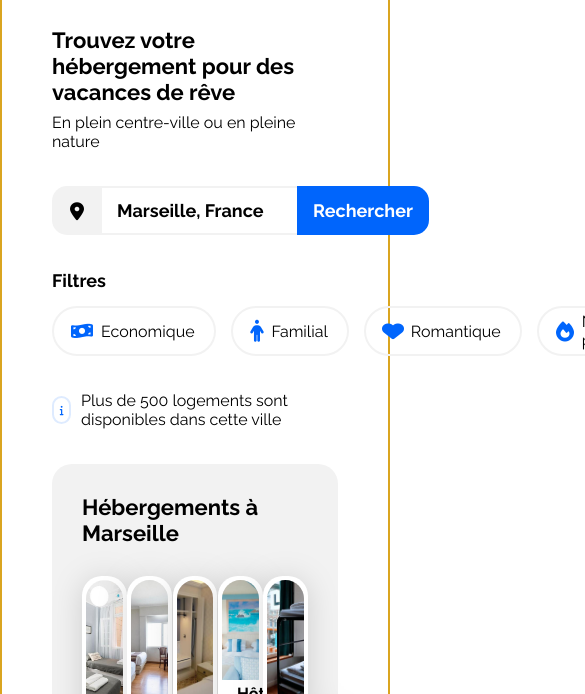
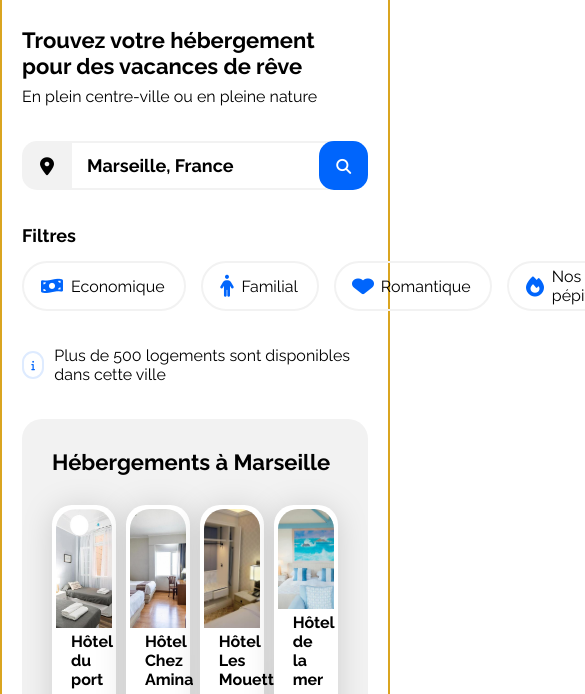
Before and after one commit to ThibautCadiou/Projet02-Booki, a plain HTML site: page index.html in a window 390 px wide. Shown: the part 120-814 px from the top of the page, 585 px wide, since content can reach past the window. Drawn offline with Linux system fonts and the light colour scheme.

Commit message:
finalisation de la barre de recherche pour la partie mobile

```diff
--- a/css/style.css
+++ b/css/style.css
@@ -216,6 +216,10 @@ nav p:hover {
     position: absolute;
     top: 0px;
     right: 0px;
+}
+
+.submit02 {
+    display: none;
 }
 
 /****** Filtre ******/
@@ -540,6 +544,9 @@ footer div {
         border: solid 2px goldenrod;
     }
 
+    main {
+        padding: 0 20px;
+    }
     header {
         width: 100%;
         flex-direction: column;
@@ -584,4 +591,50 @@ footer div {
         border-bottom: var(--main-color) 2px solid;
         border-top: none;
     }
+
+    /* ---- Barre de recherche ---- */
+    .search-bar {
+        width: 100%;
+        justify-content: center;
+        /* border: solid 2px blue; */
+    }
+
+    .submit01 {
+        display: none;
+    }
+
+    .submit02 {
+        display: inline-block;
+        width: 49px;
+        height: 49px;
+        background-color: var(--main-color);
+        position: absolute;
+        top: 0px;
+        right: 0px;
+        border: none;
+        border-radius: 15px;
+        /* border: solid 2px blue; */
+    }
+
+    .submit02 i {
+        color: white;
+        transform: scale(1.121);
+    }
+
+    .search-button {
+        border-radius: 15px;
+        width: 49px;
+        filter: drop-shadow(0px 4px 4px rgba(0, 0, 0, 0.25));
+    }
+
+    .search-form {
+        justify-content: center;
+    }
+
+    .search-input {
+        /* width: calc(100% - 132px); */
+        width: calc(100% - 25px);
+        border-top: solid 2px var(--main-bg-color);
+        border-bottom: solid 2px var(--main-bg-color);
+    }
 }
--- a/index.html
+++ b/index.html
@@ -37,7 +37,8 @@
                         </div>
                         <form class="search-form" action="#" method="get">
                             <input class="search-input search-and-filter-title-font" type="text" name="search" id="search" placeholder="Marseille, France" />
-                            <input class="search-button search-and-filter-title-font" type="submit" value="Rechercher" class="submit01" />
+                            <input class="search-button search-and-filter-title-font submit01" type="submit" value="Rechercher" />
+                            <button type="submit" class="submit02"><i class="fa-solid fa-magnifying-glass"></i></button>
                         </form>
                     </div>
                     <div class="filter">
```
